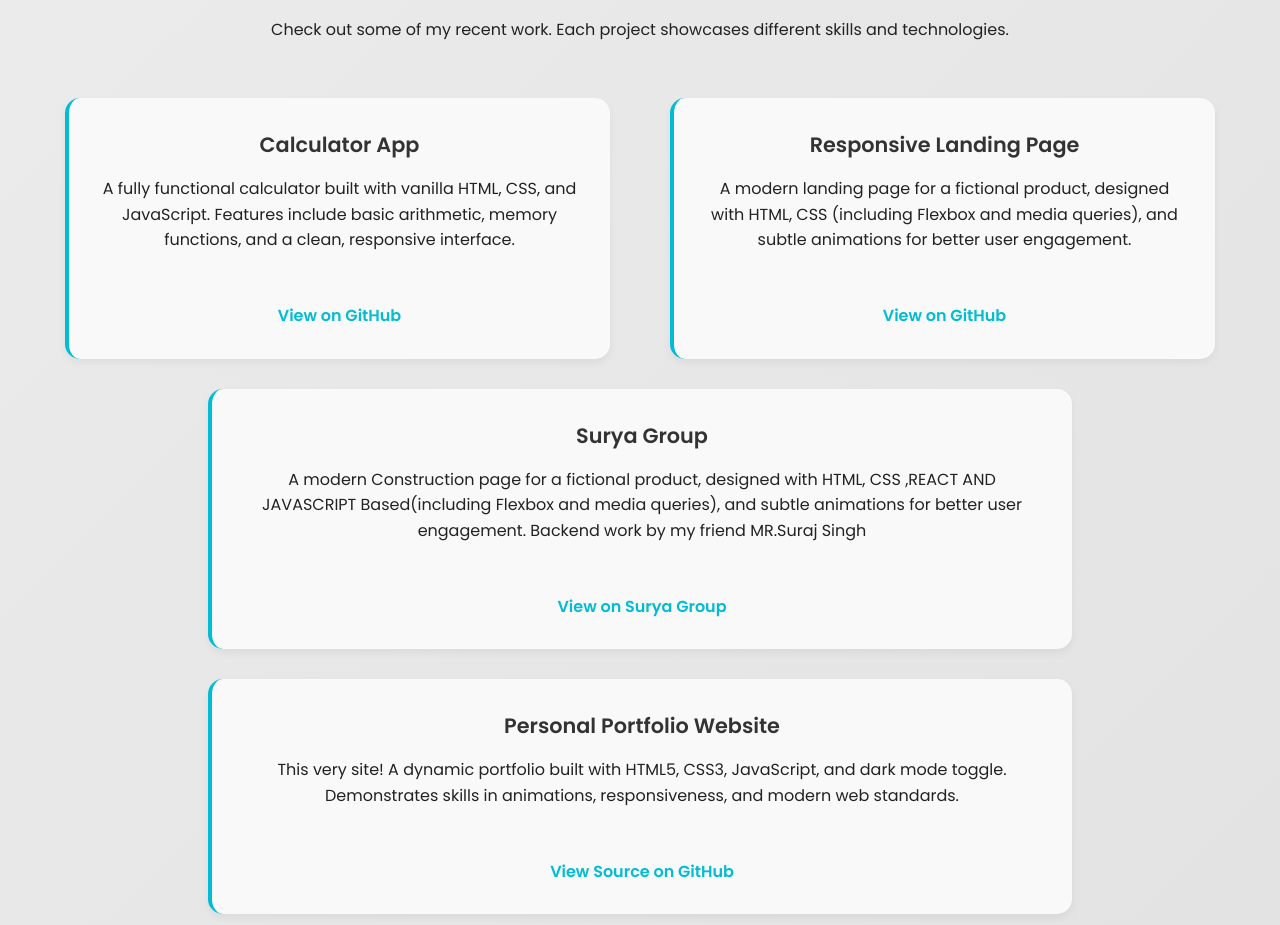
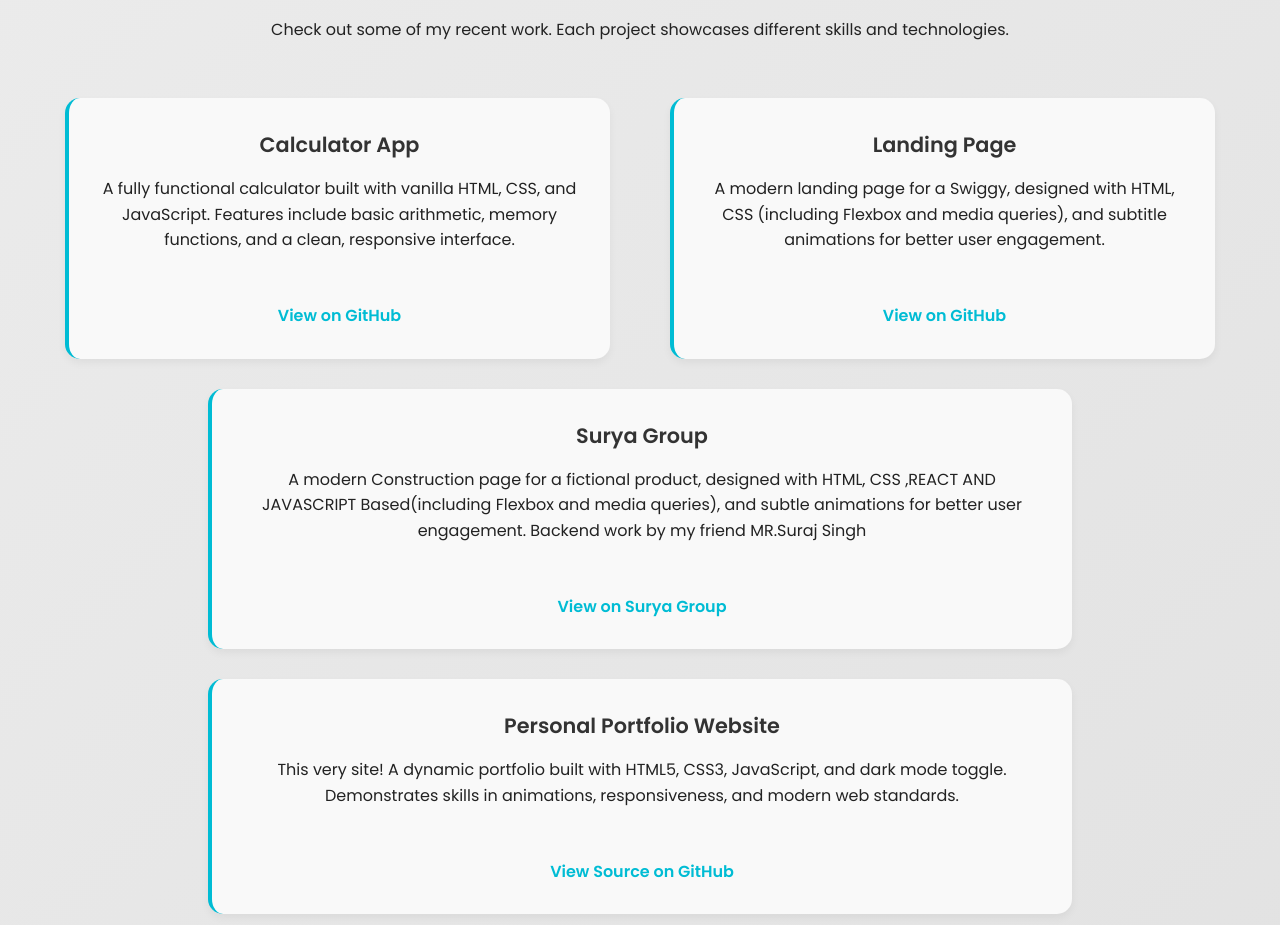
Before and after one commit to bablubhatt/Portfolio, a plain HTML site: page index.html in a window 1280 px wide. Shown: the part 2503-3428 px from the top of the page. Drawn offline with Linux system fonts and the light colour scheme.

Commit message:
update the landing page

```diff
--- a/index.html
+++ b/index.html
@@ -118,9 +118,9 @@
           <a href="https://bablubhatt.github.io/calculator01/" target="_blank" rel="noopener noreferrer">View on GitHub</a>
         </div>
         <div class="project">
-          <h3>Responsive Landing Page</h3>
-          <p>A modern landing page for a fictional product, designed with HTML, CSS (including Flexbox and media queries), and subtle animations for better user engagement.</p>
-          <a href="https://github.com/bhattvivek079/landing-page" target="_blank" rel="noopener noreferrer">View on GitHub</a>
+          <h3> Landing Page</h3>
+          <p>A modern landing page for a Swiggy, designed with HTML, CSS (including Flexbox and media queries), and subtitle animations for better user engagement.</p>
+          <a href="https://github.com/bablubhatt/Landing_page" target="_blank" rel="noopener noreferrer">View on GitHub</a>
         </div>
          </div>
         <div class="project">
```
